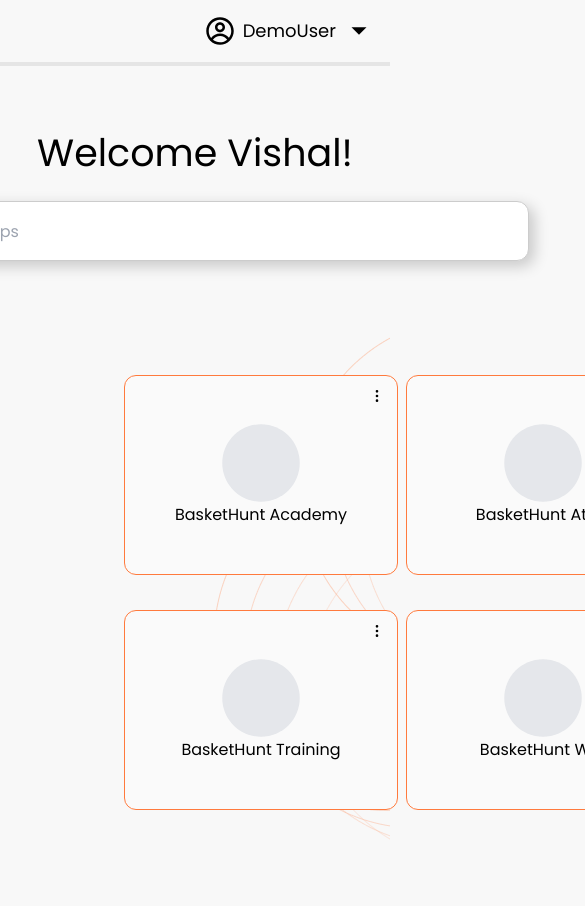
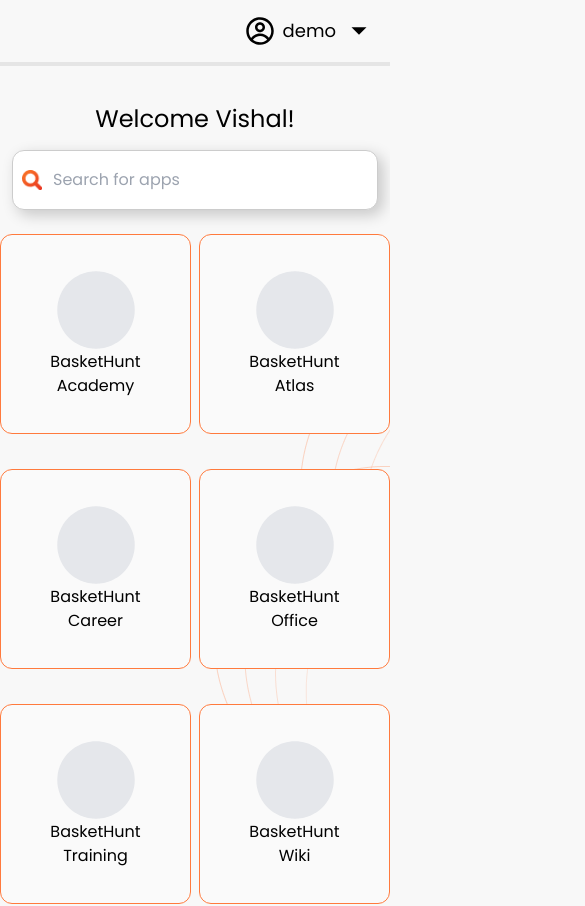
Before and after one commit to ntiwari11/BasketHunt-Dashboard, a React (Create React App) app in the folder client/: page /dashboard in a window 390 px wide. Shown: the top 906 px of the page, 585 px wide, since content can reach past the window. Built offline with nearby package versions, Linux system fonts and the light colour scheme.

Commit message:
Dashboard Style bug fix

```diff
--- a/client/src/components/DashboardContainer/Navbar/Profile/NavbarProfile.jsx
+++ b/client/src/components/DashboardContainer/Navbar/Profile/NavbarProfile.jsx
@@ -2,6 +2,7 @@ import React, { useState } from "react";
 
 import { CgProfile } from "react-icons/cg";
 import { IoMdArrowDropdown, IoMdArrowDropup } from "react-icons/io";
+import { useSelector } from "react-redux";
 
 const NavbarProfile = () => {
   // const user = {
@@ -10,12 +11,13 @@ const NavbarProfile = () => {
   //   role: "admin",
   //   token: "fuifweghfuigsaedfjkhfghui",
   // };
-  const user = {
-    name: "DemoUser",
-    email: "demo@gmail.com",
-    role: "user",
-    token: "fuifweghfuigsaedfjkhfghui",
-  };
+  // const user = {
+  //   name: "DemoUser",
+  //   email: "demo@gmail.com",
+  //   role: "user",
+  //   token: "fuifweghfuigsaedfjkhfghui",
+  // };
+  const { user } = useSelector((state) => state.authReducer.authData);
 
   const [isProfileOpen, setIsProfileOpen] = useState(false);
 
--- a/client/src/components/DashboardContainer/Styles/DashboardCards.css
+++ b/client/src/components/DashboardContainer/Styles/DashboardCards.css
@@ -4,7 +4,10 @@ html {
 
 .body-middle {
   margin-top: 0.875rem;
-  padding: 5rem 7.75rem;
+  display: flex;
+  flex-direction: row;
+  justify-content: space-around;
+  align-items: center;
 }
 
 .card-grid {
@@ -52,3 +55,60 @@ html {
   height: 5rem;
   width: 5rem;
 }
+
+@media (max-width: 1250px) {
+  .card-grid {
+    grid-template-columns: repeat(3, 1fr);
+  }
+
+  .card {
+    width: 100%;
+    max-width: 20rem;
+  }
+}
+
+@media (max-width: 650px) {
+  .body-middle {
+    display: flex;
+    flex-direction: row;
+    justify-content: space-around;
+    align-items: center;
+  }
+
+  .card-grid {
+    grid-template-columns: repeat(2, 1fr);
+  }
+
+  .card {
+    width: 100%;
+    max-width: 20rem;
+  }
+}
+
+@media (max-width: 700px) {
+  .body_top {
+    padding-top: 1rem;
+    padding-bottom: 0.6rem;
+  }
+
+  .body-middle {
+    margin-top: 0.875rem;
+    display: flex;
+    flex-direction: row;
+    justify-content: space-around;
+    align-items: center;
+  }
+
+  .search-bar {
+    padding-top: 0.8rem;
+  }
+
+  input {
+    width: 100%;
+    margin-right: 0;
+  }
+
+  .body_p {
+    font-size: 24px;
+  }
+}
--- a/client/src/components/DashboardContainer/Styles/DashboardSearchBar.css
+++ b/client/src/components/DashboardContainer/Styles/DashboardSearchBar.css
@@ -1,5 +1,4 @@
-
-
+/* Default styles for larger screens */
 .body_top {
   display: flex;
   align-items: center;
@@ -8,6 +7,7 @@
   padding-top: 2.4rem;
   padding-bottom: 1.2rem;
 }
+
 .search-bar {
   display: flex;
   padding-top: 1.3rem;
@@ -24,11 +24,12 @@ input {
   box-shadow: 5px 5px 15px rgba(0, 0, 0, 0.2);
 }
 
-.body_p{
+.body_p {
   font-size: 38px;
   font-weight: 400;
   color: #000000;
 }
+
 .input-container {
   display: inline-block;
   position: relative;
@@ -45,3 +46,23 @@ input {
   transform: translateY(-50%);
   width: 20px;
 }
+
+@media (max-width: 400px) {
+  .body_top {
+    padding-top: 1rem;
+    padding-bottom: 0.6rem;
+  }
+
+  .search-bar {
+    padding-top: 0.8rem;
+  }
+
+  input {
+    width: 100%;
+    margin-right: 0;
+  }
+
+  .body_p {
+    font-size: 24px;
+  }
+}
--- a/client/src/store/authAction.js
+++ b/client/src/store/authAction.js
@@ -3,16 +3,25 @@ import { createSlice, createAsyncThunk } from "@reduxjs/toolkit";
 //it is an demo setup of redux-toolkit this source code has not any business logic, When actual business logic is implemented these demo code will be deleted later
 
 const fetchUserById = createAsyncThunk(
-    'users/fetchByIdStatus',
+  "users/fetchByIdStatus",
   async (userId, thunkAPI) => {
     //const response = await userAPI.fetchById(userId)
     //return response.data
   }
-)
+);
 
 const initialState = {
-    authData: { loading: false, user: { name: "demo", email: "d@gmail.com", role: "admin",token:"fuifweghfuigsaedfjkhfghui" }, error: false }
-}
+  authData: {
+    loading: false,
+    user: {
+      name: "demo",
+      email: "d@gmail.com",
+      role: "user",
+      token: "fuifweghfuigsaedfjkhfghui",
+    },
+    error: false,
+  },
+};
 
 export const authSlice = createSlice({
   name: "authenticate",
@@ -30,12 +39,10 @@ export const authSlice = createSlice({
     //     state.tempData.push(action.payload)
     // })
   },
-},)
-
+});
 
 // export const {  } = authSlice.actions;
 export default authSlice.reducer;
 
-
 // Later, dispatch the thunk as needed in the app
 //dispatch(fetchUserById(123))
```
Also changed, not shown: client/src/components/DashboardContainer/DashboardCards.jsx (+23 -21 lines). Lines whose indentation alone changed are shown as unchanged.
